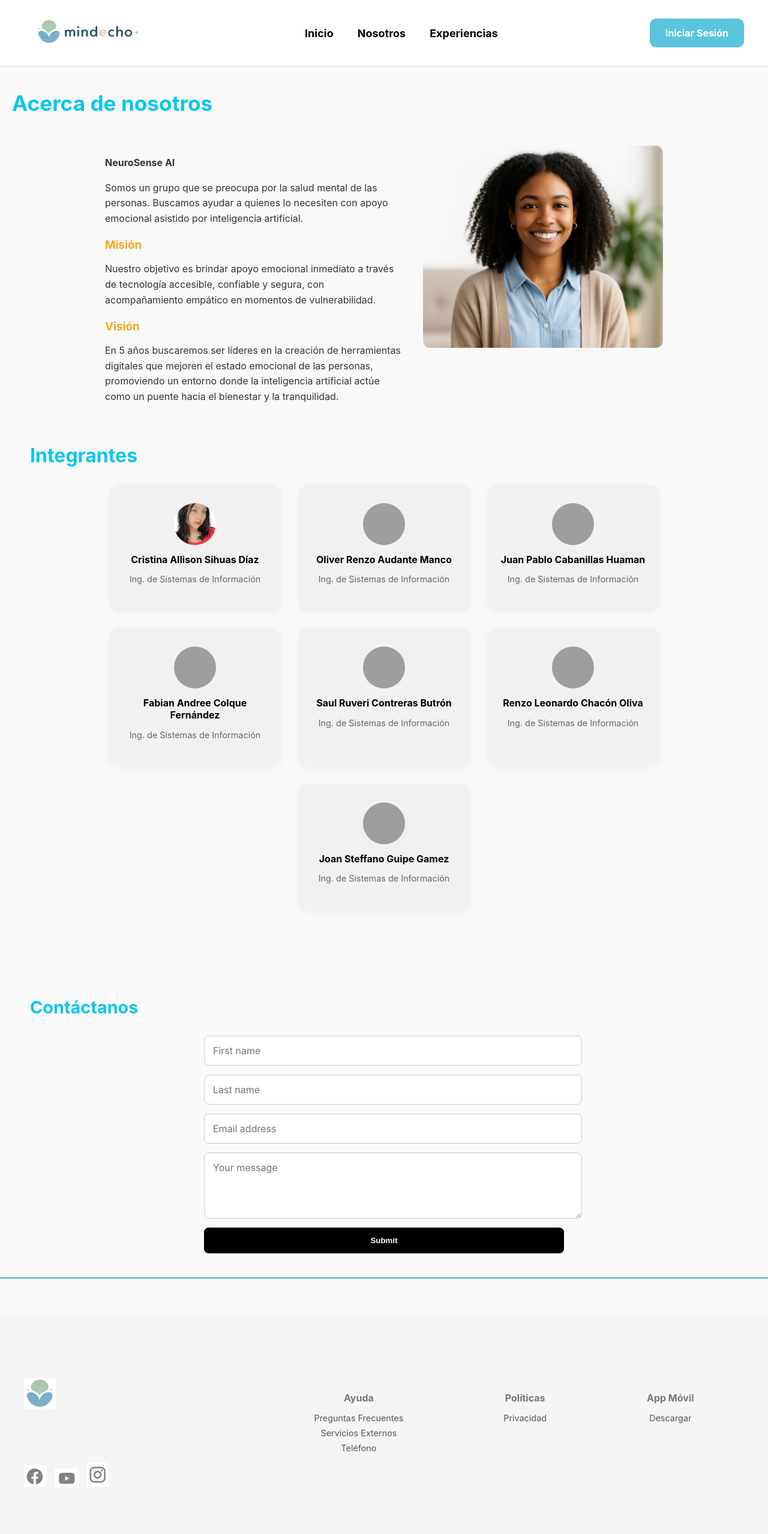
After one commit to JuanPabloCB/IHC_project, a PHP site: page /nosotros.html in a window 1280 px wide. The commit adds this page. Shown: the whole page at 60% size. Run offline with PHP 8.4, Linux system fonts and the light colour scheme; grey boxes are pictures that could not be loaded.

Commit message:
seccion nosotros

```diff
--- a/public/experiencias.html
+++ b/public/experiencias.html
@@ -16,7 +16,7 @@
       <img src="assets/images/Logo Mindecho.png" alt="MindEcho Logo" class="logo">
       <nav class="menu">
         <a href="index.html">Inicio</a>
-        <a href="#">Nosotros</a>
+        <a href="nosotros.html">Nosotros</a>
         <a href="experiencias.html">Experiencias</a>
       </nav>
       <a href="./configuracion.html" class="login-button">Iniciar Sesión</a>
--- a/public/index.html
+++ b/public/index.html
@@ -15,8 +15,8 @@
     <div class="navbar-content">
       <img src="assets/images/Logo Mindecho.png" alt="MindEcho Logo" class="logo">
       <nav class="menu">
-        <a href="#">Inicio</a>
-        <a href="#">Nosotros</a>
+        <a href="./index.html">Inicio</a>
+        <a href="./nosotros.html">Nosotros</a>
         <a href="./experiencias.html">Experiencias</a>
       </nav>
       <a href="./configuracion.html" class="login-button">Iniciar Sesión</a>
--- /dev/null
+++ b/public/nosotros.html
@@ -0,0 +1,131 @@
+<!DOCTYPE html>
+<html lang="es">
+
+<head>
+  <meta charset="UTF-8">
+  <meta name="viewport" content="width=device-width, initial-scale=1.0">
+  <title>Inicio</title>
+  <link rel="stylesheet" href="assets/styles/nosotros.css">
+</head>
+
+<body>
+
+<!-- HEADER JP -->
+  <header class="navbar">
+    <div class="navbar-content">
+      <img src="assets/images/Logo Mindecho.png" alt="MindEcho Logo" class="logo">
+      <nav class="menu">
+        <a href="./index.html">Inicio</a>
+        <a href="./nosotros.html">Nosotros</a>
+        <a href="./experiencias.html">Experiencias</a>
+      </nav>
+      <a href="./configuracion.html" class="login-button">Iniciar Sesión</a>
+    </div>
+  </header>
+  <section class="acerca-de">
+      <h1>Acerca de nosotros</h1>
+      <div class="contenido">
+        <div class="texto">
+          <p><strong>NeuroSense AI</strong></p>
+          <p>Somos un grupo que se preocupa por la salud mental de las personas. Buscamos ayudar a quienes lo necesiten con apoyo emocional asistido por inteligencia artificial.</p>
+
+          <h3>Misión</h3>
+          <p>Nuestro objetivo es brindar apoyo emocional inmediato a través de tecnología accesible, confiable y segura, con acompañamiento empático en momentos de vulnerabilidad.</p>
+
+          <h3>Visión</h3>
+          <p>En 5 años buscaremos ser líderes en la creación de herramientas digitales que mejoren el estado emocional de las personas, promoviendo un entorno donde la inteligencia artificial actúe como un puente hacia el bienestar y la tranquilidad.</p>
+        </div>
+
+        <div class="imagen">
+          <img src="assets/images/Acerca.PNG" alt="Imagen Mind Echo">
+        </div>
+      </div>
+    </section>
+
+    <section class="integrantes">
+      <h2>Integrantes</h2>
+      <div class="miembros">
+        <div class="miembro">
+          <img src="assets/images/integrantes/Cristina.png" alt="Cristina Allison">
+          <strong>Cristina Allison Sihuas Díaz</strong>
+          <p>Ing. de Sistemas de Información</p>
+        </div>
+        <div class="miembro">
+          <img src="https://i.pravatar.cc/60?img=12" alt="Oliver Renzo">
+          <strong>Oliver Renzo Audante Manco</strong>
+          <p>Ing. de Sistemas de Información</p>
+        </div>
+        <div class="miembro">
+          <img src="https://i.pravatar.cc/60?img=15" alt="Juan Pablo">
+          <strong>Juan Pablo Cabanillas Huaman</strong>
+          <p>Ing. de Sistemas de Información</p>
+        </div>
+        <div class="miembro">
+          <img src="https://i.pravatar.cc/60?img=10" alt="Fabian Colque">
+          <strong>Fabian Andree Colque Fernández</strong>
+          <p>Ing. de Sistemas de Información</p>
+        </div>
+        <div class="miembro">
+          <img src="https://i.pravatar.cc/60?img=7" alt="Saul Contreras">
+          <strong>Saul Ruveri Contreras Butrón</strong>
+          <p>Ing. de Sistemas de Información</p>
+        </div>
+        <div class="miembro">
+          <img src="https://i.pravatar.cc/60?img=9" alt="Renzo Chacón">
+          <strong>Renzo Leonardo Chacón Oliva</strong>
+          <p>Ing. de Sistemas de Información</p>
+        </div>
+        <div class="miembro">
+          <img src="https://i.pravatar.cc/60?img=14" alt="Joan Steffano">
+          <strong>Joan Steffano Guipe Gamez</strong>
+          <p>Ing. de Sistemas de Información</p>
+        </div>
+      </div>
+    </section>
+
+    <section class="contacto">
+      <h2>Contáctanos</h2>
+      <form>
+        <input type="text" placeholder="First name">
+        <input type="text" placeholder="Last name">
+        <input type="email" placeholder="Email address">
+        <textarea rows="4" placeholder="Your message"></textarea>
+        <button type="submit">Submit</button>
+      </form>
+    </section>
+<div class="footer-linea"></div>
+<footer>
+  <p><br></p>
+  <p><br></p>
+  <div class="footer-container">
+    <div class="logo-social">
+      <div class="logo">
+        <img src="assets/images/Logo_simple.png" alt="Logo">
+      </div>
+      <div class="social">
+        <a href="#"><img src="assets/images/facebook_footer_logo.png" alt="Facebook"></a>
+        <a href="#"><img src="assets/images/youtube_footer_logo.png" alt="YouTube"></a>
+        <a href="#"><img src="assets/images/instagram_footer_logo.png" alt="Instagram"></a>
+      </div>
+    </div>
+    <div class="footer-links">
+      <div>
+        <h4>Ayuda</h4>
+        <a href="#">Preguntas Frecuentes</a>
+        <a href="#">Servicios Externos</a>
+        <a href="#">Teléfono</a>
+      </div>
+      <div>
+        <h4>Políticas</h4>
+        <a href="#">Privacidad</a>
+      </div>
+      <div>
+        <h4>App Móvil</h4>
+        <a href="#">Descargar</a>
+      </div>
+    </div>
+  </div>
+  <p><br></p>
+</footer>
+</body>
+</html>
```
Also changed, not shown: public/assets/images/Acerca.PNG (added), public/assets/images/integrantes/Cristina.png (added), public/assets/styles/experiencias.css, public/assets/styles/nosotros.css (added), public/assets/styles/styles.css.
